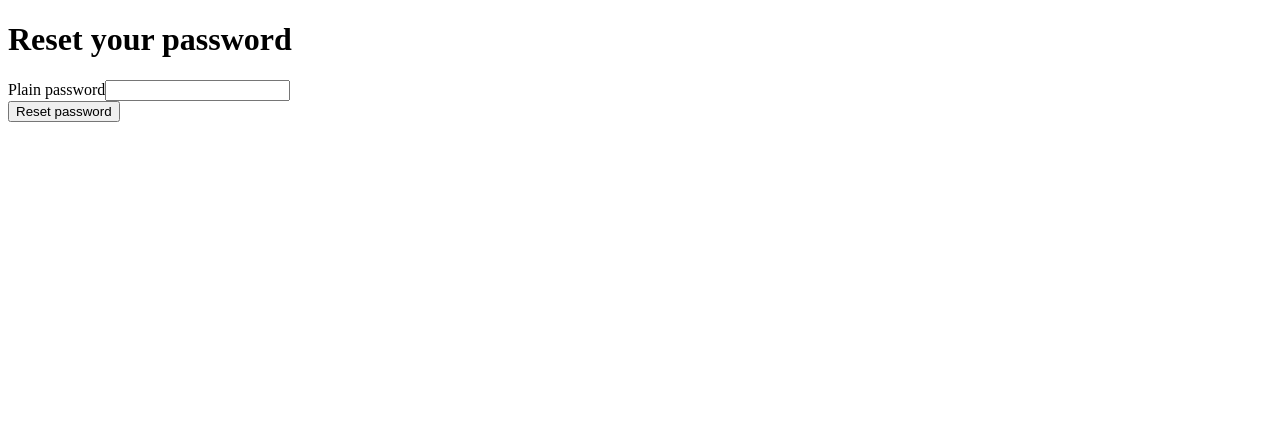
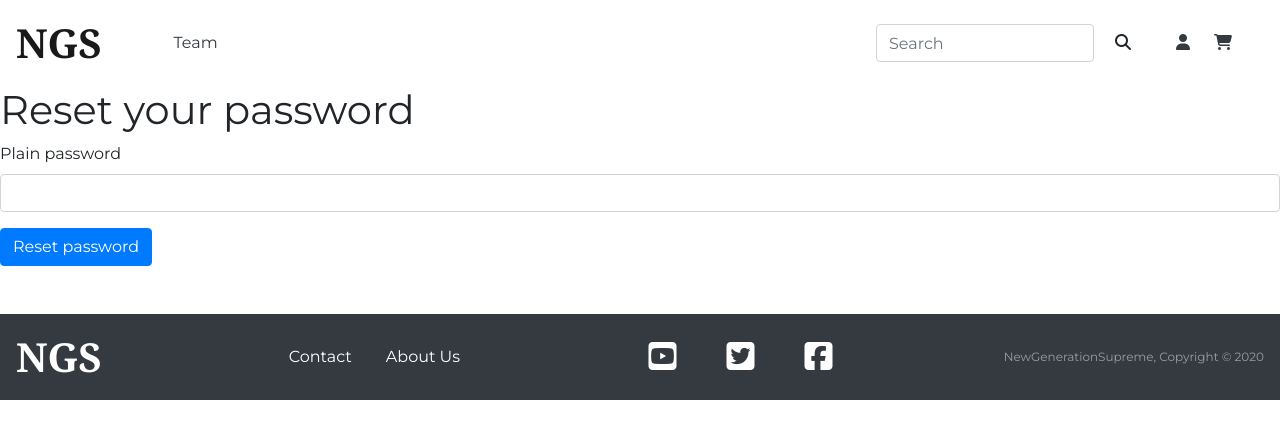
Before and after one commit to StenQuidelleur/NewGenerationSupreme, a Symfony app: template templates/reset_password/reset.html.twig in a window 1280 px wide. Shown: the top 439 px of the page. Run offline with Twig, Linux system fonts and the light colour scheme; the template is opened without the code that fills it, so the values that code supplies are empty; form fields are guessed from the names that the template uses; some libraries are stand-ins or nearby versions.

Commit message:
create home-page

```diff
--- a/templates/base.html.twig
+++ b/templates/base.html.twig
@@ -2,11 +2,72 @@
 <html>
     <head>
         <meta charset="UTF-8">
+        <meta name="viewport" content="width=device-width, user-scalable=no, minimum-scale=1.0, maximum-scale=1.0">
         <title>{% block title %}Welcome!{% endblock %}</title>
+        <script src="https://kit.fontawesome.com/12c728ad22.js" crossorigin="anonymous"></script>
+        <link href="https://fonts.googleapis.com/css2?family=Noto+Serif:ital,wght@0,400;0,700;1,400;1,700&display=swap" rel="stylesheet">
+        <link href="https://fonts.googleapis.com/css2?family=Montserrat:wght@400;600;700;800&display=swap" rel="stylesheet">
+        <link rel="stylesheet" href="https://stackpath.bootstrapcdn.com/bootstrap/4.5.0/css/bootstrap.min.css" integrity="sha384-9aIt2nRpC12Uk9gS9baDl411NQApFmC26EwAOH8WgZl5MYYxFfc+NcPb1dKGj7Sk" crossorigin="anonymous">
+        <link rel="stylesheet" href="{{asset('assets/css/style.css')}}">
         {% block stylesheets %}{% endblock %}
     </head>
     <body>
+        <nav class="navbar navbar-expand-lg navbar-light bg-white">
+            <a class="navbar-brand logo" href="{{ path("home_index") }}">NGS</a>
+            <div class="d-flex">
+                <div class="navbar-nav mx-4 nav-user d-flex justify-content-center">
+                    <a class="nav-link mr-3 text-dark d-lg-none mr-lg-1" href="#"><i class="fas fa-user"></i></a>
+                    <a class="nav-link ml-3 text-dark d-lg-none ml-lg-1" href="#"><i class="fas fa-shopping-cart"></i></a>
+                </div>
+                <button class="navbar-toggler" type="button" data-toggle="collapse" data-target="#navbarNav" aria-controls="navbarNav" aria-expanded="false" aria-label="Toggle navigation">
+                    <span class="navbar-toggler-icon"></span>
+                </button>
+            </div>
+            <div class="collapse navbar-collapse justify-content-between" id="navbarNav">
+                <ul class="navbar-nav">
+                    {% for category in categories %}
+                    <li class="nav-item dropdown">
+                        <a class="nav-link text-dark dropbtn" href="#">{{ category.name }}</a>
+                        <ul class="navbar-nav dropdown-content">
+                            {% for subCateg in category.subCategories %}
+                            <li class="nav-item"><a href="#">{{ subCateg.name }}</a></li>
+                            {% endfor %}
+                        </ul>
+                    </li>
+                    {% endfor %}
+                    <li class="nav-item">
+                        <a class="nav-link text-dark" href="#">Team</a>
+                    </li>
+                </ul>
+                <div class="d-md-flex">
+                    <form class="form-inline my-2 my-lg-0 search">
+                        <input class="form-control mr-sm-2" type="search" placeholder="Search" aria-label="Search">
+                        <button class="btn my-2 my-sm-0" type="submit"><i class="fas fa-search"></i></button>
+                    </form>
+                    <div class="navbar-nav mx-4 nav-user d-flex justify-content-center">
+                        <a class="nav-link mr-3 d-none text-dark d-lg-block mr-md-1" href="#"><i class="fas fa-user"></i></a>
+                        <a class="nav-link ml-3 d-none text-dark d-lg-block ml-md-1" href="#"><i class="fas fa-shopping-cart"></i></a>
+                    </div>
+                </div>
+            </div>
+        </nav>
         {% block body %}{% endblock %}
+        <nav class="navbar navbar-dark mt-5 bg-dark footer justify-content-center">
+            <a class="navbar-brand logo" href="#">NGS</a>
+            <div class="d-flex">
+                <a class="btn nav-item nav-link text-white" href="#">Contact</a>
+                <a class="btn nav-item nav-link text-white" href="#">About Us</a>
+            </div>
+            <div class="d-flex network">
+                <a href="https://www.youtube.com" target="_blank" class="btn nav-item nav-link"><i class="fa fa-youtube-square fa-2x" aria-hidden="true"></i></a>
+                <a href="https://twitter.com" target="_blank" class="btn nav-item nav-link ml-3"><i class="fa fa-twitter-square fa-2x" aria-hidden="true"></i></a>
+                <a href="https://www.facebook.com" target="_blank" class="btn nav-item nav-link ml-3"><i class="fa fa-facebook-square fa-2x" aria-hidden="true"></i></a>
+            </div>
+            <span class="navbar-text copyright">NewGenerationSupreme, Copyright © 2020</span>
+        </nav>
         {% block javascripts %}{% endblock %}
+        <script src="https://code.jquery.com/jquery-3.5.1.slim.min.js" integrity="sha384-DfXdz2htPH0lsSSs5nCTpuj/zy4C+OGpamoFVy38MVBnE+IbbVYUew+OrCXaRkfj" crossorigin="anonymous"></script>
+        <script src="https://cdn.jsdelivr.net/npm/popper.js@1.16.0/dist/umd/popper.min.js" integrity="sha384-Q6E9RHvbIyZFJoft+2mJbHaEWldlvI9IOYy5n3zV9zzTtmI3UksdQRVvoxMfooAo" crossorigin="anonymous"></script>
+        <script src="https://stackpath.bootstrapcdn.com/bootstrap/4.5.0/js/bootstrap.min.js" integrity="sha384-OgVRvuATP1z7JjHLkuOU7Xw704+h835Lr+6QL9UvYjZE3Ipu6Tp75j7Bh/kR0JKI" crossorigin="anonymous"></script>
     </body>
 </html>
```
Also changed, not shown: migrations/Version20200804115052.php (deleted, +0 -32 lines), migrations/Version20200804123223.php (deleted, +0 -35 lines), migrations/Version20200805125850.php (renamed from migrations/Version20200804100256.php, +9 -3 lines), migrations/Version20200805130958.php (added, +39 -0 lines), src/Controller/HomeController.php (added, +27 -0 lines), src/DataFixtures/AppFixtures.php (+12 -11 lines), src/Entity/Category.php (+17 -37 lines), src/Entity/Product.php (+17 -17 lines), src/Entity/SubCategory.php (+43 -0 lines), templates/home/index.html.twig (added, +42 -0 lines), public/assets/css/style.css (added).
